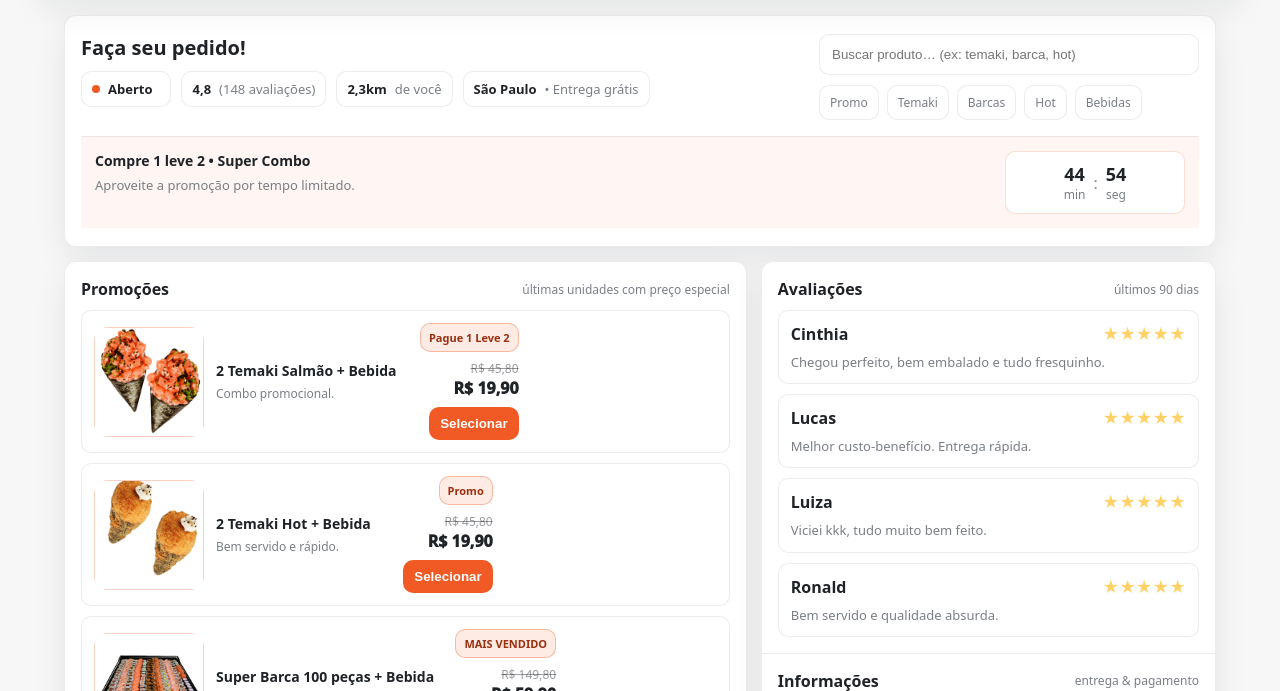
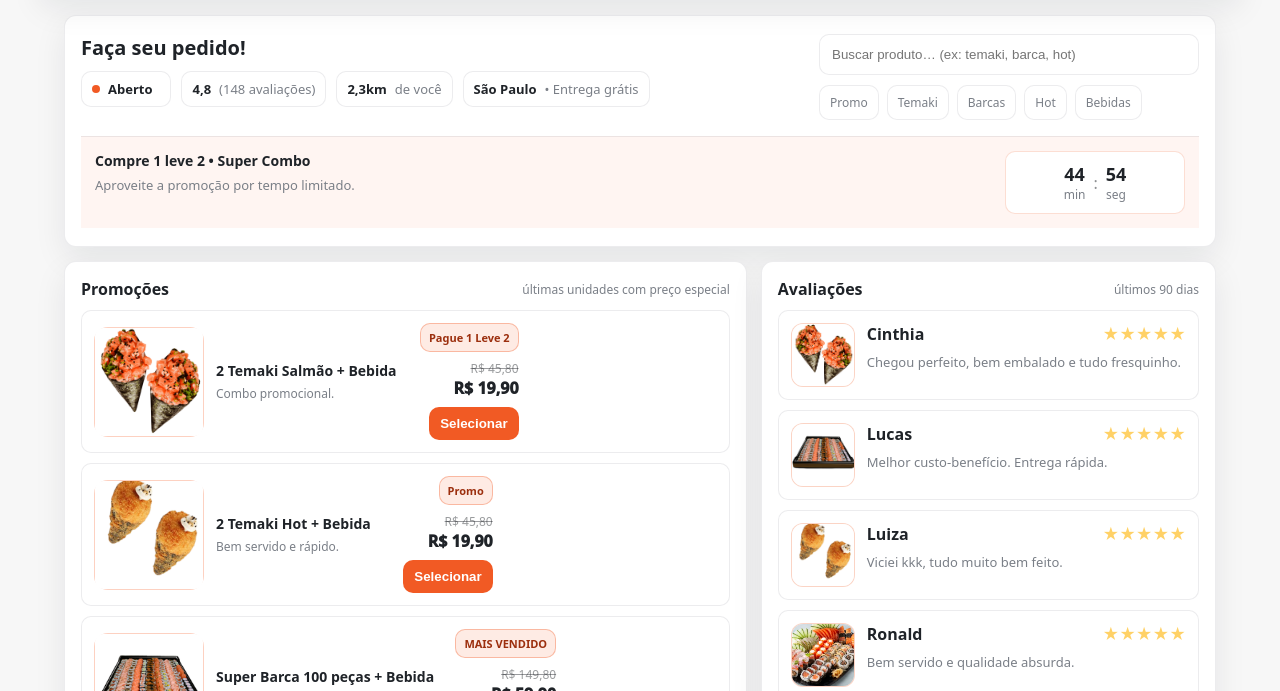
Before and after one commit to sushimaniasp/Uguhihuuu, a plain HTML site: page index.html in a window 1280 px wide. Shown: the part 109-800 px from the top of the page. Drawn offline with Linux system fonts and the light colour scheme.

Commit message:
Add review images in sidebar

```diff
--- a/css/styles.css
+++ b/css/styles.css
@@ -241,6 +241,28 @@ a{color:inherit}
   padding:12px; border-radius:10px;
   border:1px solid var(--border);
   background:#fff;
+  display:flex;
+  gap:12px;
+  align-items:flex-start;
+}
+.revImage{
+  width:64px;
+  height:64px;
+  border-radius:12px;
+  border:1px solid rgba(241,90,36,.2);
+  background:rgba(241,90,36,.08);
+  flex:0 0 auto;
+  overflow:hidden;
+}
+.revImage img{
+  width:100%;
+  height:100%;
+  object-fit:cover;
+  display:block;
+}
+.revContent{
+  flex:1;
+  min-width:0;
 }
 .revTop{display:flex; justify-content:space-between; gap:10px; align-items:center}
 .rev .name{font-weight:900}
--- a/js/app.js
+++ b/js/app.js
@@ -179,14 +179,18 @@
     if(!$("reviews")) return;
     const list = (DATA.config?.reviews || []).map(r => `
       <div class="rev">
-        <div class="revTop">
-          <div class="name">${r.name}</div>
-          <div class="stars">${"★".repeat(r.stars)}${"☆".repeat(5-r.stars)}</div>
+        ${r.image ? `<div class="revImage"><img src="${TRANSPARENT_PIXEL}" data-src="${r.image}" alt="Avaliação de ${r.name}" loading="lazy" decoding="async" width="64" height="64" /></div>` : ""}
+        <div class="revContent">
+          <div class="revTop">
+            <div class="name">${r.name}</div>
+            <div class="stars">${"★".repeat(r.stars)}${"☆".repeat(5-r.stars)}</div>
+          </div>
+          <p>${r.text}</p>
         </div>
-        <p>${r.text}</p>
       </div>
     `).join("");
     $("reviews").innerHTML = list || `<div class="empty">Sem avaliações por enquanto.</div>`;
+    setupLazyImages();
   }
 
   // ===== Modal de seleção =====
--- a/js/data.js
+++ b/js/data.js
@@ -51,10 +51,10 @@ window.CARDAPIO_DATA = {
     ],
 
     reviews: [
-      { name: "Cinthia", stars: 5, text: "Chegou perfeito, bem embalado e tudo fresquinho." },
-      { name: "Lucas", stars: 5, text: "Melhor custo-benefício. Entrega rápida." },
-      { name: "Luiza", stars: 5, text: "Viciei kkk, tudo muito bem feito." },
-      { name: "Ronald", stars: 5, text: "Bem servido e qualidade absurda." }
+      { name: "Cinthia", stars: 5, text: "Chegou perfeito, bem embalado e tudo fresquinho.", image: "temaki2.png" },
+      { name: "Lucas", stars: 5, text: "Melhor custo-benefício. Entrega rápida.", image: "barcasushi1.png" },
+      { name: "Luiza", stars: 5, text: "Viciei kkk, tudo muito bem feito.", image: "temakihot.png" },
+      { name: "Ronald", stars: 5, text: "Bem servido e qualidade absurda.", image: "combinado4.png" }
     ]
   },
 
```
